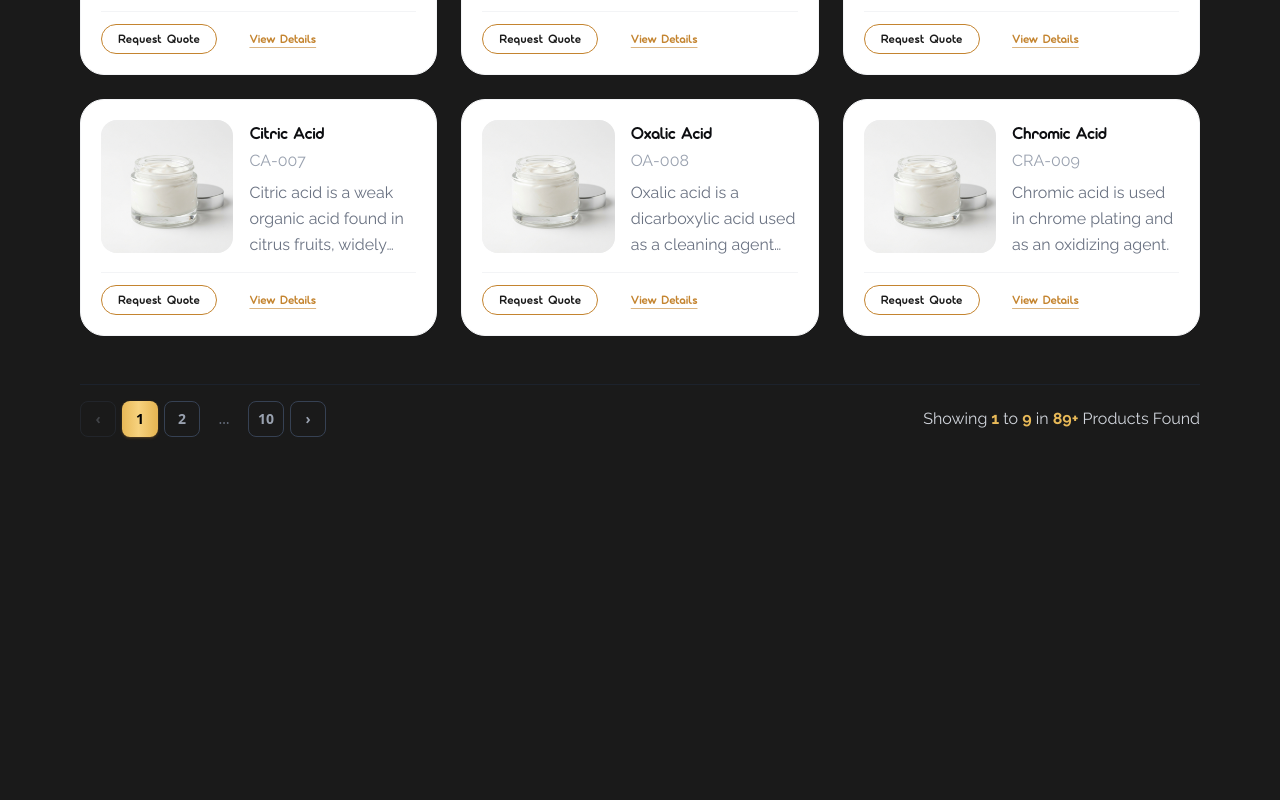
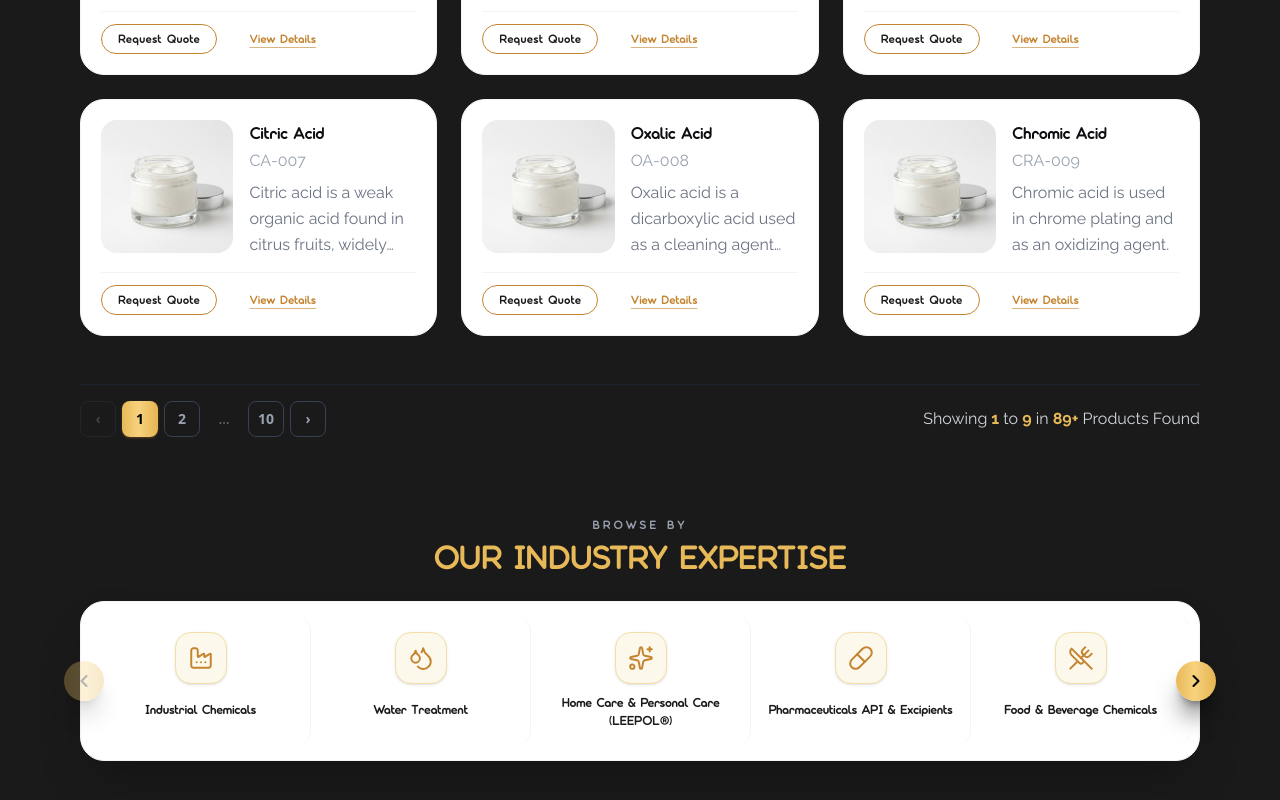
Before and after one commit to pradeepbrandmingo/leela-gulf, a Next.js app in the folder frontend/: page /products in a window 1280 px wide. Shown: the part 1062-1862 px from the top of the page. Before the commit the page ends 1579 px from the top, so only its background shows below. Built offline with nearby package versions, Linux system fonts and the light colour scheme.

Commit message:
product page industry seciton

```diff
--- a/frontend/src/app/products/page.js
+++ b/frontend/src/app/products/page.js
@@ -1,6 +1,7 @@
 "use client";
 
 import ProductsHero from "@/components/products/ProductsHero";
+import IndustryExpertiseSlider from "@/components/products/IndustryExpertiseSlider";
 import ProductsListing from "@/components/products/ProductsListing";
 
 export default function ProductsPage() {
@@ -13,6 +14,9 @@ export default function ProductsPage() {
       {/* Product Listing: Search, Filter, Grid & Pagination */}
       <ProductsListing />
 
+      {/* Browse By Industry Expertise Slider */}
+      <IndustryExpertiseSlider />
+
     </main>
   );
 }
--- /dev/null
+++ b/frontend/src/components/products/IndustryExpertiseSlider.jsx
@@ -0,0 +1,222 @@
+"use client";
+
+import { useRef, useState, useEffect, useCallback } from "react";
+import Link from "next/link";
+import { useLanguage } from "@/context/LanguageContext";
+import {
+  Factory,
+  Droplets,
+  Sparkles,
+  Pill,
+  UtensilsCrossed,
+  Pickaxe,
+  Flame,
+  Shirt,
+  Package,
+  Sprout,
+  Layers,
+  ChevronLeft,
+  ChevronRight,
+} from "lucide-react";
+
+/* ═══════════════════════════════════════════════════════════════════════
+   11 MASTER INDUSTRIES — From Client Master Spec Sheet
+   ═══════════════════════════════════════════════════════════════════════ */
+const INDUSTRIES_DATA = [
+  {
+    id: "industrial-chemicals",
+    title: "Industrial Chemicals",
+    titleAr: "الكيماويات الصناعية",
+    slug: "industrial-chemicals",
+    icon: Factory,
+  },
+  {
+    id: "water-treatment",
+    title: "Water Treatment",
+    titleAr: "معالجة المياه",
+    slug: "water-treatment",
+    icon: Droplets,
+  },
+  {
+    id: "home-personal-care",
+    title: "Home Care & Personal Care (LEEPOL®)",
+    titleAr: "العناية بالمنزل والعناية الشخصية (LEEPOL®)",
+    slug: "home-personal-care",
+    icon: Sparkles,
+  },
+  {
+    id: "pharma-apis",
+    title: "Pharmaceuticals API & Excipients",
+    titleAr: "المكونات الصيدلانية الفعالة والمواد المساعدة",
+    slug: "pharma-apis",
+    icon: Pill,
+  },
+  {
+    id: "food-beverage",
+    title: "Food & Beverage Chemicals",
+    titleAr: "كيماويات الأغذية والمشروبات",
+    slug: "food-beverage",
+    icon: UtensilsCrossed,
+  },
+  {
+    id: "mining-metals",
+    title: "Mining & Metals",
+    titleAr: "التعدين والمعادن",
+    slug: "mining-metals",
+    icon: Pickaxe,
+  },
+  {
+    id: "oil-gas",
+    title: "Oil & Gas",
+    titleAr: "النفط والغاز",
+    slug: "oil-gas",
+    icon: Flame,
+  },
+  {
+    id: "textile-chemicals",
+    title: "Textile Chemicals",
+    titleAr: "كيماويات المنسوجات",
+    slug: "textile-chemicals",
+    icon: Shirt,
+  },
+  {
+    id: "packaging-paper",
+    title: "Packaging & Paper Pulp Industries",
+    titleAr: "صناعات التعبئة والتغليف ولب الورق",
+    slug: "packaging-paper",
+    icon: Package,
+  },
+  {
+    id: "fertilizers",
+    title: "Fertilizers Chemicals",
+    titleAr: "كيماويات الأسمدة",
+    slug: "fertilizers",
+    icon: Sprout,
+  },
+  {
+    id: "case-coatings",
+    title: "CASE – Coatings, Adhesives, Sealants & Elastomers",
+    titleAr: "الطلاء والمواد اللاصقة والمواد العازلة",
+    slug: "case-coatings",
+    icon: Layers,
+  },
+];
+
+export default function IndustryExpertiseSlider() {
+  const { isRTL } = useLanguage();
+  const sliderRef = useRef(null);
+  const [canScrollLeft, setCanScrollLeft] = useState(false);
+  const [canScrollRight, setCanScrollRight] = useState(true);
+
+  // Check scroll position for arrow disabled states
+  const checkScroll = useCallback(() => {
+    if (!sliderRef.current) return;
+    const { scrollLeft, scrollWidth, clientWidth } = sliderRef.current;
+
+    if (isRTL) {
+      const maxScroll = scrollWidth - clientWidth;
+      const absScroll = Math.abs(scrollLeft);
+      setCanScrollLeft(absScroll < maxScroll - 5);
+      setCanScrollRight(absScroll > 5);
+    } else {
+      setCanScrollLeft(scrollLeft > 5);
+      setCanScrollRight(scrollLeft < scrollWidth - clientWidth - 5);
+    }
+  }, [isRTL]);
+
+  useEffect(() => {
+    const el = sliderRef.current;
+    if (!el) return;
+    checkScroll();
+    el.addEventListener("scroll", checkScroll);
+    window.addEventListener("resize", checkScroll);
+    return () => {
+      el.removeEventListener("scroll", checkScroll);
+      window.removeEventListener("resize", checkScroll);
+    };
+  }, [checkScroll]);
+
+  // Handle Prev / Next Button Clicks
+  const scroll = (direction) => {
+    if (!sliderRef.current) return;
+    const scrollAmount = 320;
+    const factor = direction === "next" ? (isRTL ? -1 : 1) : isRTL ? 1 : -1;
+    sliderRef.current.scrollBy({ left: scrollAmount * factor, behavior: "smooth" });
+  };
+
+  return (
+    <section className="w-full bg-[var(--color-primary)] pt-4 sm:pt-6 pb-12 sm:pb-14 relative overflow-hidden">
+      <div className="max-w-[1440px] mx-auto px-4 sm:px-6 md:px-10 lg:px-16 xl:px-20">
+
+        {/* ── SECTION HEADER ── */}
+        <div className="text-center mb-5 sm:mb-6">
+          <span className="font-heading font-bold text-[10px] sm:text-xs tracking-[0.25em] text-gray-400 uppercase block mb-1">
+            {isRTL ? "تصفح حسب" : "BROWSE BY"}
+          </span>
+          <h2 className="font-heading font-bold text-xl sm:text-2xl md:text-3xl lg:text-[2.1rem] text-[#e8b958] tracking-tight uppercase" style={{ fontWeight: 700 }}>
+            {isRTL ? "خبرتنا في القطاعات الصناعية" : "OUR INDUSTRY EXPERTISE"}
+          </h2>
+        </div>
+
+        {/* ── SLIDER OUTER CARD WRAPPER ── */}
+        <div className="relative group/slider">
+
+          {/* Floating Left Arrow Button */}
+          <button
+            onClick={() => scroll(isRTL ? "next" : "prev")}
+            disabled={isRTL ? !canScrollRight : !canScrollLeft}
+            className="absolute left-[-10px] sm:left-[-16px] top-1/2 -translate-y-1/2 z-20 w-9 h-9 sm:w-10 sm:h-10 rounded-full bg-gradient-gold-animated text-black shadow-xl shadow-black/50 flex items-center justify-center hover:scale-110 active:scale-95 disabled:opacity-30 disabled:pointer-events-none transition-all duration-300 cursor-pointer"
+            aria-label="Previous Industry"
+          >
+            <ChevronLeft className={`w-4 h-4 sm:w-5 sm:h-5 stroke-[2.5] ${isRTL ? "rotate-180" : ""}`} />
+          </button>
+
+          {/* Floating Right Arrow Button */}
+          <button
+            onClick={() => scroll(isRTL ? "prev" : "next")}
+            disabled={isRTL ? !canScrollLeft : !canScrollRight}
+            className="absolute right-[-10px] sm:right-[-16px] top-1/2 -translate-y-1/2 z-20 w-9 h-9 sm:w-10 sm:h-10 rounded-full bg-gradient-gold-animated text-black shadow-xl shadow-black/50 flex items-center justify-center hover:scale-110 active:scale-95 disabled:opacity-30 disabled:pointer-events-none transition-all duration-300 cursor-pointer"
+            aria-label="Next Industry"
+          >
+            <ChevronRight className={`w-4 h-4 sm:w-5 sm:h-5 stroke-[2.5] ${isRTL ? "rotate-180" : ""}`} />
+          </button>
+
+          {/* White Rounded Container Card */}
+          <div className="bg-white rounded-2xl sm:rounded-3xl shadow-2xl border border-gray-100 p-1.5 sm:p-2.5 overflow-hidden">
+
+            {/* Scrollable Track */}
+            <div
+              ref={sliderRef}
+              className="flex items-stretch overflow-x-auto [scrollbar-width:none] [-ms-overflow-style:none] [&::-webkit-scrollbar]:hidden scroll-smooth snap-x snap-mandatory py-1"
+            >
+              {INDUSTRIES_DATA.map((industry, index) => {
+                const IconComponent = industry.icon;
+                return (
+                  <div
+                    key={industry.id}
+                    className="shrink-0 w-[160px] sm:w-[185px] md:w-[205px] lg:w-[220px] snap-start flex flex-col items-center justify-between p-3 sm:p-4 text-center group cursor-pointer border-r border-gray-100 last:border-r-0 hover:bg-[#fbf8f1] transition-all duration-300 rounded-xl sm:rounded-2xl"
+                  >
+                    <Link href={`/industries/${industry.slug}`} className="w-full flex flex-col items-center">
+                      {/* Gold Luxury Icon Box */}
+                      <div className="w-11 h-11 sm:w-13 sm:h-13 rounded-xl sm:rounded-2xl bg-[#fdf8ec] border border-[#f3dfa7] flex items-center justify-center mb-2.5 group-hover:scale-105 group-hover:bg-gradient-gold-animated transition-all duration-300 shadow-sm">
+                        <IconComponent className="w-5.5 h-5.5 sm:w-6.5 sm:h-6.5 text-[#c4842f] group-hover:text-black transition-colors duration-300 stroke-[1.8]" />
+                      </div>
+
+                      {/* Industry Title */}
+                      <h3 className="font-heading font-bold text-[11px] sm:text-xs lg:text-[13px] text-[#1a1a1a] group-hover:text-[#c4842f] leading-snug transition-colors duration-300 min-h-[30px] sm:min-h-[32px] flex items-center justify-center" style={{ fontWeight: 700 }}>
+                        {isRTL ? industry.titleAr : industry.title}
+                      </h3>
+                    </Link>
+                  </div>
+                );
+              })}
+            </div>
+
+          </div>
+
+        </div>
+
+      </div>
+    </section>
+  );
+}
--- a/frontend/src/components/products/ProductsListing.jsx
+++ b/frontend/src/components/products/ProductsListing.jsx
@@ -246,7 +246,7 @@ export default function ProductsListing() {
   }, [totalPages, currentPage]);
 
   return (
-    <section ref={sectionRef} className="w-full bg-[var(--color-primary)] pb-16 sm:pb-20">
+    <section ref={sectionRef} className="w-full bg-[var(--color-primary)] pb-10 sm:pb-14">
       <div className="max-w-[1440px] mx-auto px-4 sm:px-6 md:px-10 lg:px-16 xl:px-20">
 
         {/* ═══════════════════════════════════════════
```
